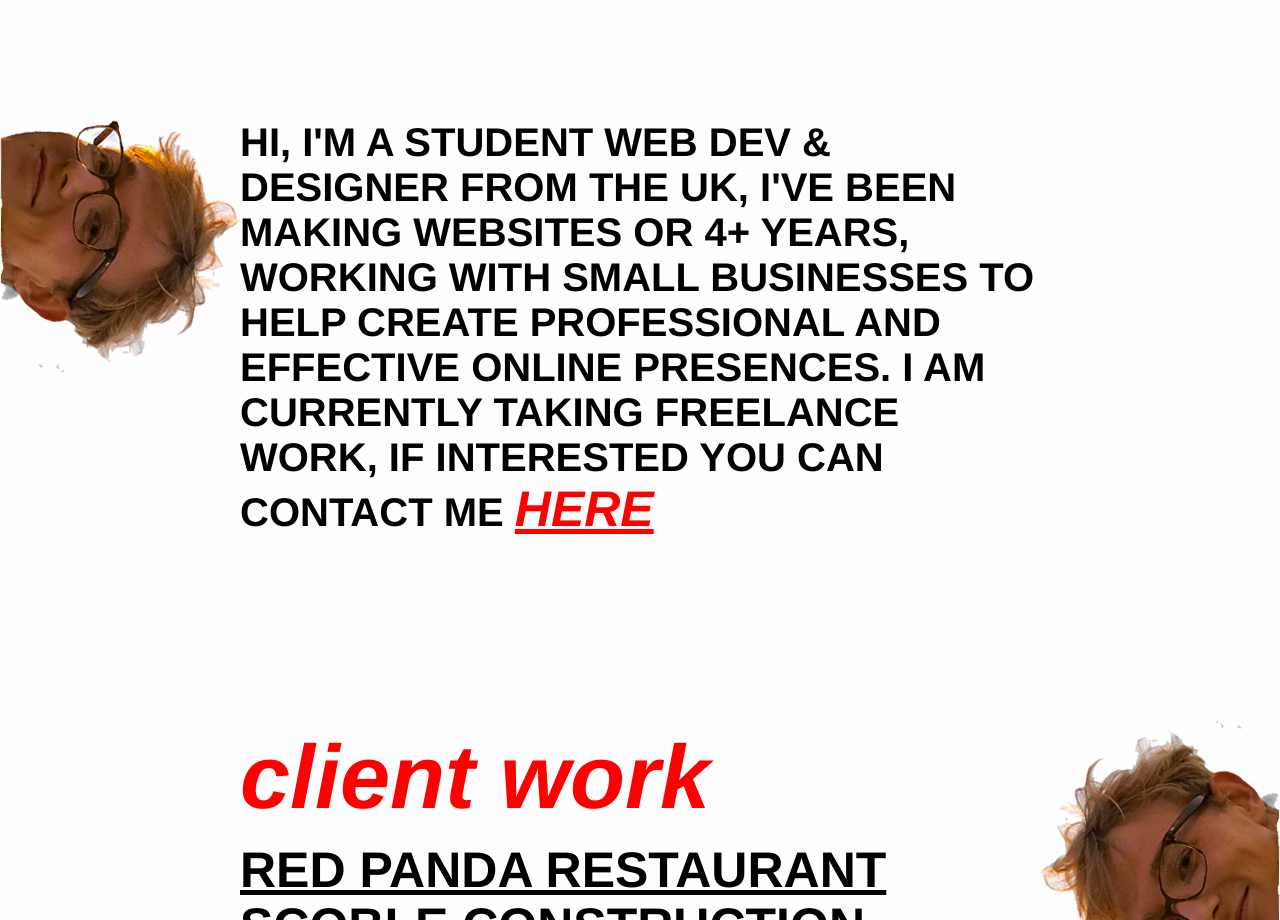
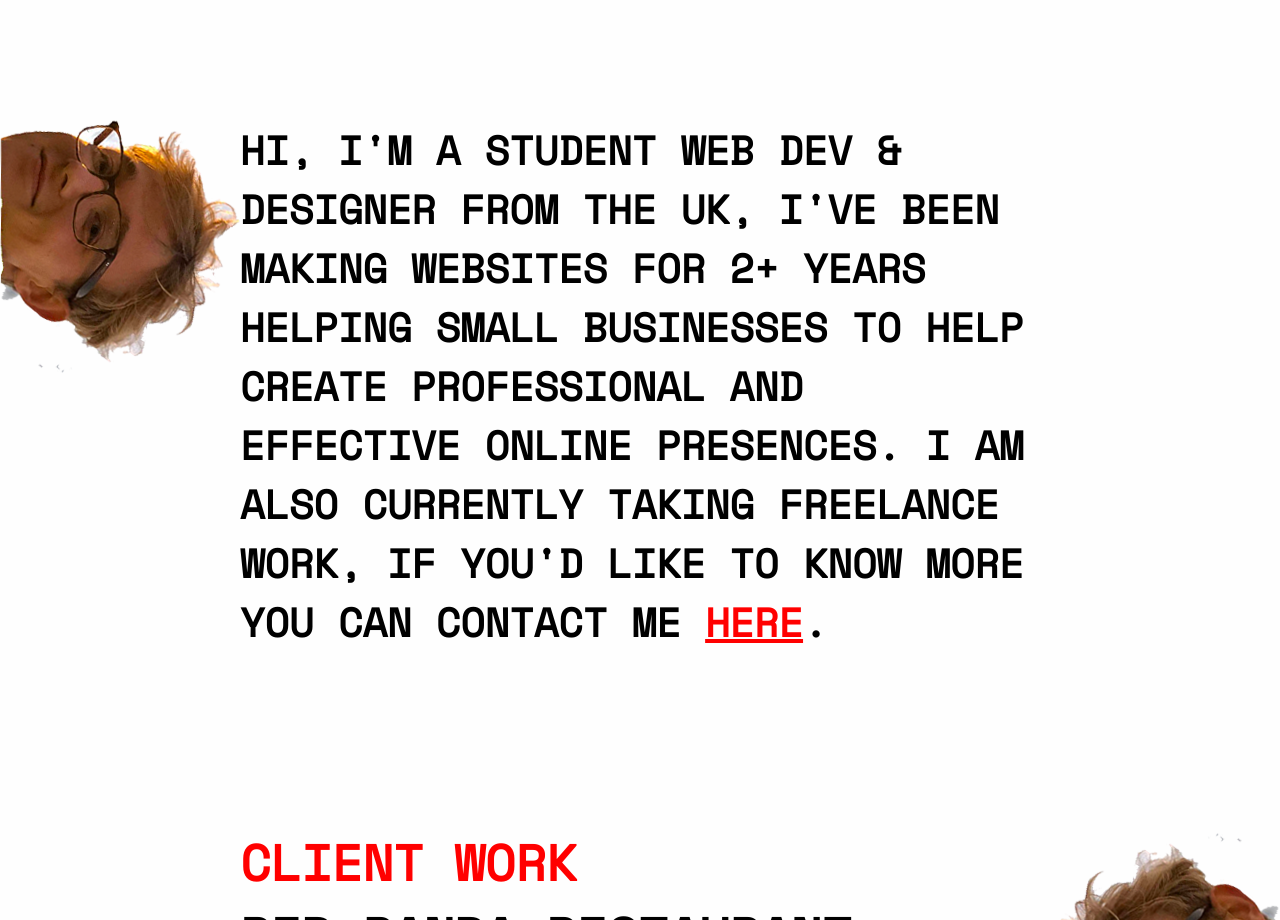
Before and after one commit to ryanweston/old-portfolio, a website: page index.html in a window 1280 px wide. Shown: the part 840-1760 px from the top of the page. Drawn offline with nearby package versions, Linux system fonts and the light colour scheme; no server answers.

Commit message:
font changes

```diff
--- a/css/app.css
+++ b/css/app.css
@@ -1,6 +1,6 @@
 @import url('https://fonts.googleapis.com/css?family=Shadows+Into+Light');
 
-body {overflow-x: hidden;}
+body {overflow-x: hidden;font-family: 'Space Mono', monospace;}
 
 
 .hero-full-screen {
@@ -282,9 +282,10 @@ button {
 }
 
 #content-section-1 h1 {
-  font-weight: 600;
-  font-style: italic;
-  font-size:90px;
+  font-weight: bolder;
+  font-family: 'Space Mono', monospace;
+  font-size:50px;
+  text-transform: uppercase;
   color:red;
 }
 
@@ -301,7 +302,7 @@ button {
 }
 
 #content-section-1 li {
-  line-height: 45px;
+  line-height: 60px;
 }
 
 #content-section-2 {
@@ -334,8 +335,7 @@ button {
 
 #content-section-3 a {
   font-weight: 600;
-  font-style: italic;
-  font-size:50px;
+  font-size:40px;
   color:red;
   text-decoration:underline;
 }
--- a/index.html
+++ b/index.html
@@ -6,8 +6,8 @@
     <meta name="viewport" content="width=device-width, initial-scale=1.0">
     <title>ryan weston</title>
     <link rel="stylesheet" href="css/foundation.css">
+    <link href="https://fonts.googleapis.com/css?family=Space+Mono" rel="stylesheet">
     <link rel="stylesheet" href="css/app.css">
-    <link href='https://fonts.googleapis.com/css?family=Varela' rel='stylesheet' type='text/css'>
   </head>
   <body onload="paint()">
 
@@ -36,9 +36,9 @@
 
     <div id="content-section-3" data-magellan-target="content-section" class="contentSec row column medium-2">
     <p>hi, i'm a student web dev & designer from the uk, i've been making websites
-      or 4+ years, working with small businesses to help create professional
-      and effective online presences. I am currently taking freelance work, if
-      interested you can contact me <a href="#">here</a></p>
+      for 2+ years helping small businesses to help create professional
+      and effective online presences. I am also currently taking freelance work, if
+      you'd like to know more you can contact me <a href="#">here</a>.</p>
     <img src="poontang.png" alt="my face :D">
     </div>
 
```
